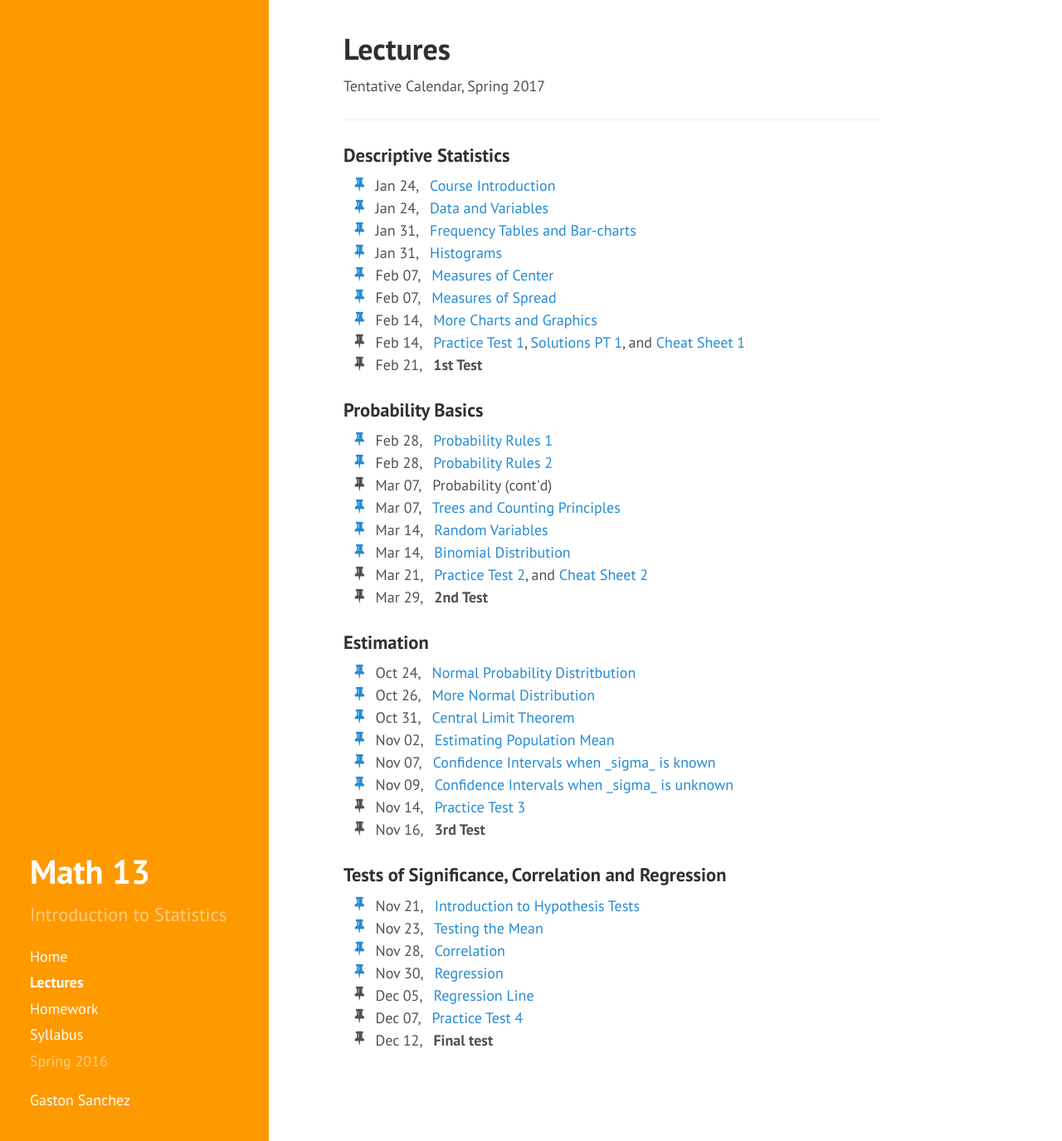
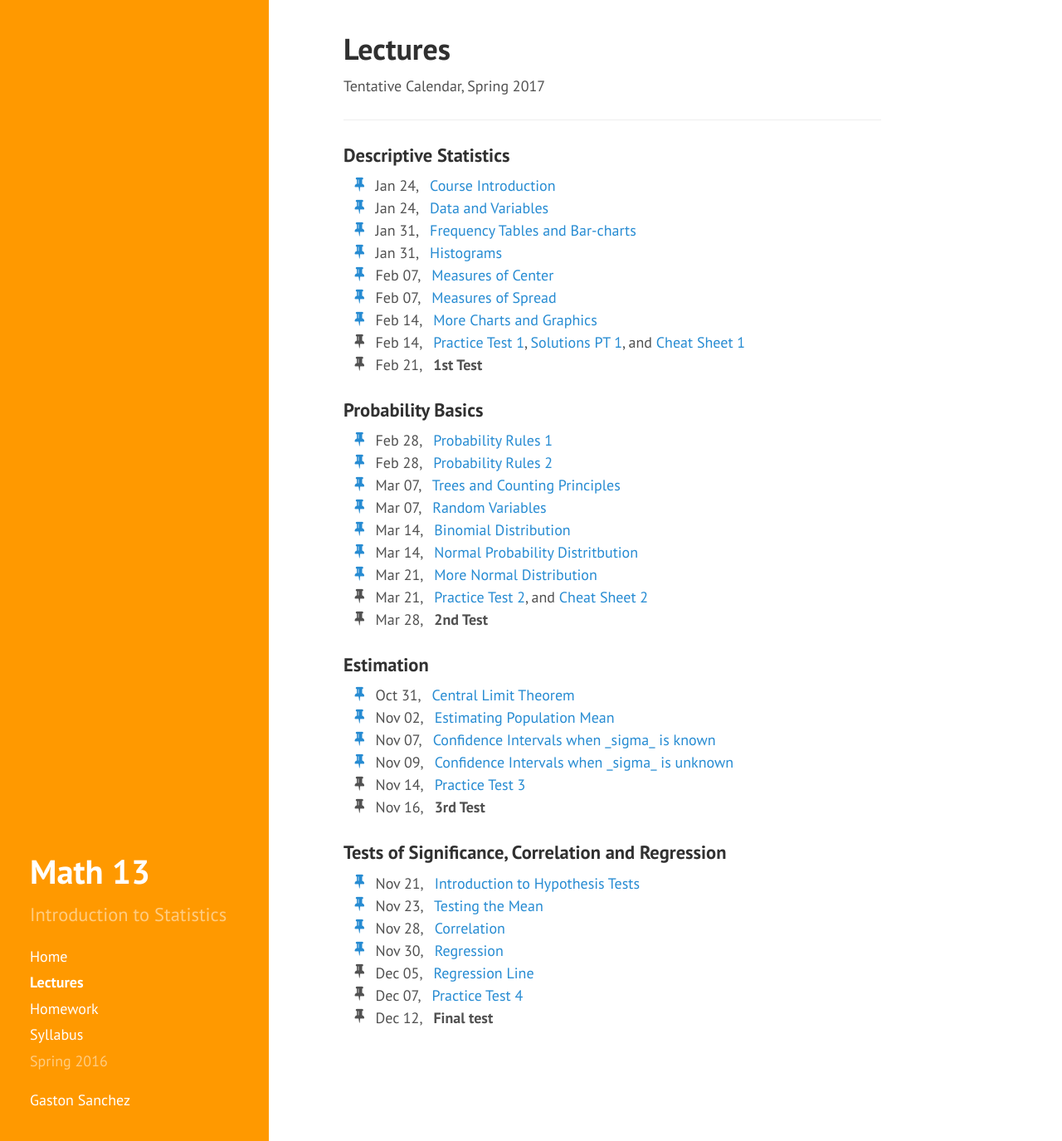
Before and after one commit to gastonstat/relic-math13, a Jekyll site: the page built from lectures/index.md, in a window 1280 px wide and 1375 px high. Shown: the whole window at 83% size. Built offline with Jekyll 4.4.1, drawn with Linux system fonts in a browser that asks for light colours; nearby versions of some CDN libraries.

Commit message:
lectures: move normal distrib to March, 2017

```diff
--- a/lectures/index.md
+++ b/lectures/index.md
@@ -51,23 +51,26 @@ Tentative Calendar, Spring 2017
     <a href="09-probability-rules2"><i class="fa-li fa fa-thumb-tack"></i></a> Feb 28, &nbsp;&nbsp;<a href="https://docs.google.com/presentation/d/1Xxy6ZoVBN9duY5iy9j-4yXKywDbK4fRWo5wadyPsOjk/pub?start=false&loop=false&delayms=3000" target="_blank">Probability Rules 2</a>
   </li>
   <li>
-    <i class="fa-li fa fa-thumb-tack"></i> Mar 07, &nbsp;&nbsp;Probability (cont'd)
-  </li>
-  <li>
     <a href="10-counting-principles"><i class="fa-li fa fa-thumb-tack"></i></a> Mar 07, &nbsp;&nbsp;<a href="https://docs.google.com/presentation/d/1kgZsJFMibB5rRx1sVqJTy6efd6dgrfg1S89dAZ-wPeI/pub?start=false&loop=false&delayms=3000" target="_blank">Trees and Counting Principles</a>
   </li>
   <li>
-    <a href="11-random-variables"><i class="fa-li fa fa-thumb-tack"></i></a> Mar 14, &nbsp;&nbsp;<a href="https://docs.google.com/presentation/d/1mXkzTzr80sOfxs45QEFgywjUMw8FSHvAv8KNYO0X9Tc/pub?start=false&loop=false&delayms=3000" target="_blank">Random Variables</a>
+    <a href="11-random-variables"><i class="fa-li fa fa-thumb-tack"></i></a> Mar 07, &nbsp;&nbsp;<a href="https://docs.google.com/presentation/d/1mXkzTzr80sOfxs45QEFgywjUMw8FSHvAv8KNYO0X9Tc/pub?start=false&loop=false&delayms=3000" target="_blank">Random Variables</a>
   </li>
   <li>
     <a href="12-binomial-distribution"><i class="fa-li fa fa-thumb-tack"></i></a> Mar 14, &nbsp;&nbsp;<a href="https://docs.google.com/presentation/d/1l269oLR23ZkZe2allThPMn2PMj6Q9MVp7j8oL2uiVuI/pub?start=false&loop=false&delayms=3000" target="_blank">Binomial Distribution</a>
+  </li>
+  <li>
+    <a href="13-normal-distribution"><i class="fa-li fa fa-thumb-tack"></i></a> Mar 14, &nbsp;&nbsp;<a href="https://docs.google.com/presentation/d/1WPUjZUCeiLE1MhVMCpG8GFc35t2mj3fNRbZaGAPzTdg/pub?start=false&loop=false&delayms=3000" target="_blank">Normal Probability Distritbution</a>
+  </li>
+  <li>
+    <a href="13-normal-distribution"><i class="fa-li fa fa-thumb-tack"></i></a> Mar 21, &nbsp;&nbsp;<a href="https://docs.google.com/presentation/d/1WPUjZUCeiLE1MhVMCpG8GFc35t2mj3fNRbZaGAPzTdg/pub?start=false&loop=false&delayms=3000" target="_blank">More Normal Distribution</a>
   </li>
   <li>
     <i class="fa-li fa fa-thumb-tack"></i> Mar 21, &nbsp;&nbsp;<a href="../homework/math13-practice02-questions.pdf">Practice Test 2</a>, and
     <a href="../homework/math13-cheat-sheet-test2.pdf">Cheat Sheet 2</a>
   </li>
   <li>
-    <i class="fa-li fa fa-thumb-tack"></i> Mar 29, &nbsp;&nbsp;<b>2nd Test</b>
+    <i class="fa-li fa fa-thumb-tack"></i> Mar 28, &nbsp;&nbsp;<b>2nd Test</b>
   </li>
 </ul>
 
@@ -75,12 +78,6 @@ Tentative Calendar, Spring 2017
 ### Estimation
 
 <ul class="fa-ul">
-  <li>
-    <a href="13-normal-distribution"><i class="fa-li fa fa-thumb-tack"></i></a> Oct 24, &nbsp;&nbsp;<a href="https://docs.google.com/presentation/d/1WPUjZUCeiLE1MhVMCpG8GFc35t2mj3fNRbZaGAPzTdg/pub?start=false&loop=false&delayms=3000" target="_blank">Normal Probability Distritbution</a>
-  </li>
-  <li>
-    <a href="13-normal-distribution"><i class="fa-li fa fa-thumb-tack"></i></a> Oct 26, &nbsp;&nbsp;<a href="https://docs.google.com/presentation/d/1WPUjZUCeiLE1MhVMCpG8GFc35t2mj3fNRbZaGAPzTdg/pub?start=false&loop=false&delayms=3000" target="_blank">More Normal Distribution</a>
-  </li>
   <li>
     <a href="14-sampling-distributions"><i class="fa-li fa fa-thumb-tack"></i></a> Oct 31, &nbsp;&nbsp;<a href="https://docs.google.com/presentation/d/1hOJ_QsjbbIYxXFciK2vXLgFG407aZ64ipndUyKljmo8/pub?start=false&loop=false&delayms=3000" target="_blank">Central Limit Theorem</a>
   </li>
```
